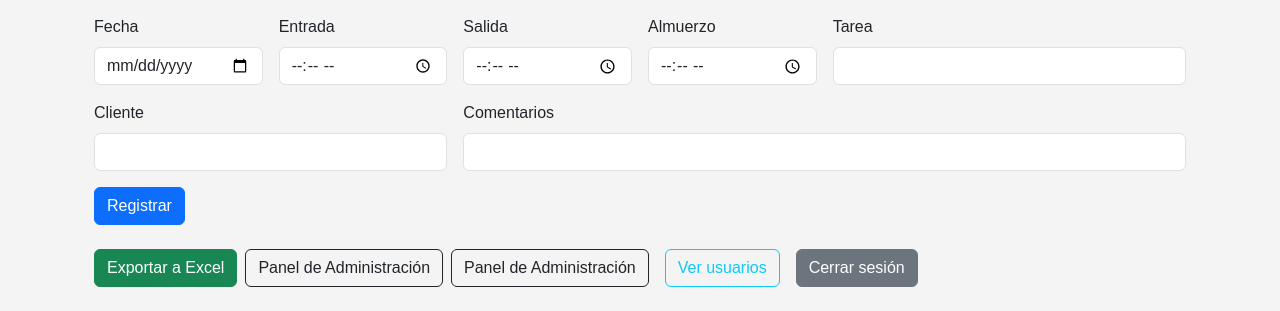
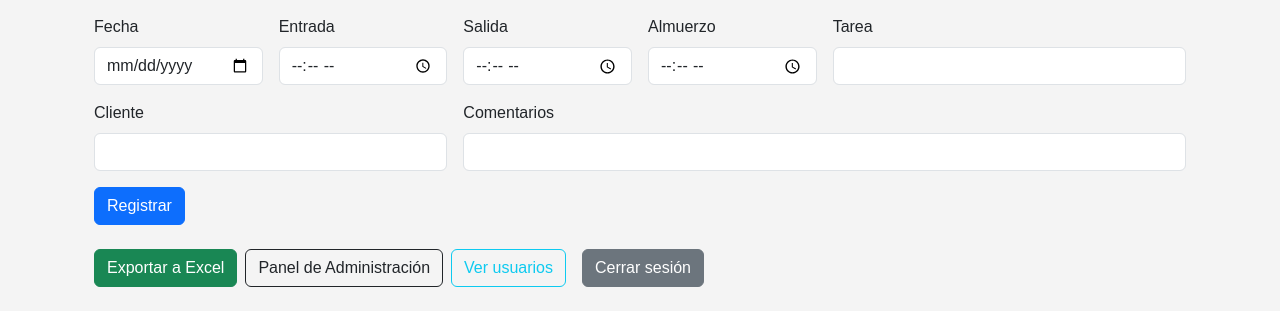
Before and after one commit to GUILLERMOWEB/Registro-de-horas-mejorado, a Flask app: page /administrator in a window 1280 px wide. Shown: the part 165-476 px from the top of the page. Run offline with Flask 3, Linux system fonts and the light colour scheme; the visitor is signed in with stand-in values (Sample User, id 1); data comes from the database, SQL or seed files in the repository; data that the repository does not hold is empty.

Commit message:
corrigo error de vista de usuarios

```diff
--- a/templates/admin.html
+++ b/templates/admin.html
@@ -43,11 +43,9 @@
 
     {% if role in ['admin', 'superadmin'] %}
       <a href="/administrator" class="btn btn-outline-dark">Panel de Administración</a>
+      <a href="{{ url_for('listar_usuarios') }}" class="btn btn-outline-info me-2">Ver usuarios</a>
     {% endif %}
-    {% if role in ['admin', 'superadmin'] %}
-    <a href="/admin" class="btn btn-outline-dark me-2">Panel de Administración</a>
-    <a href="{{ url_for('listar_usuarios') }}" class="btn btn-outline-info me-2">Ver usuarios</a>
-  {% endif %}
+
     <a href="/logout" class="btn btn-secondary">Cerrar sesión</a>
   </div>
 
```
